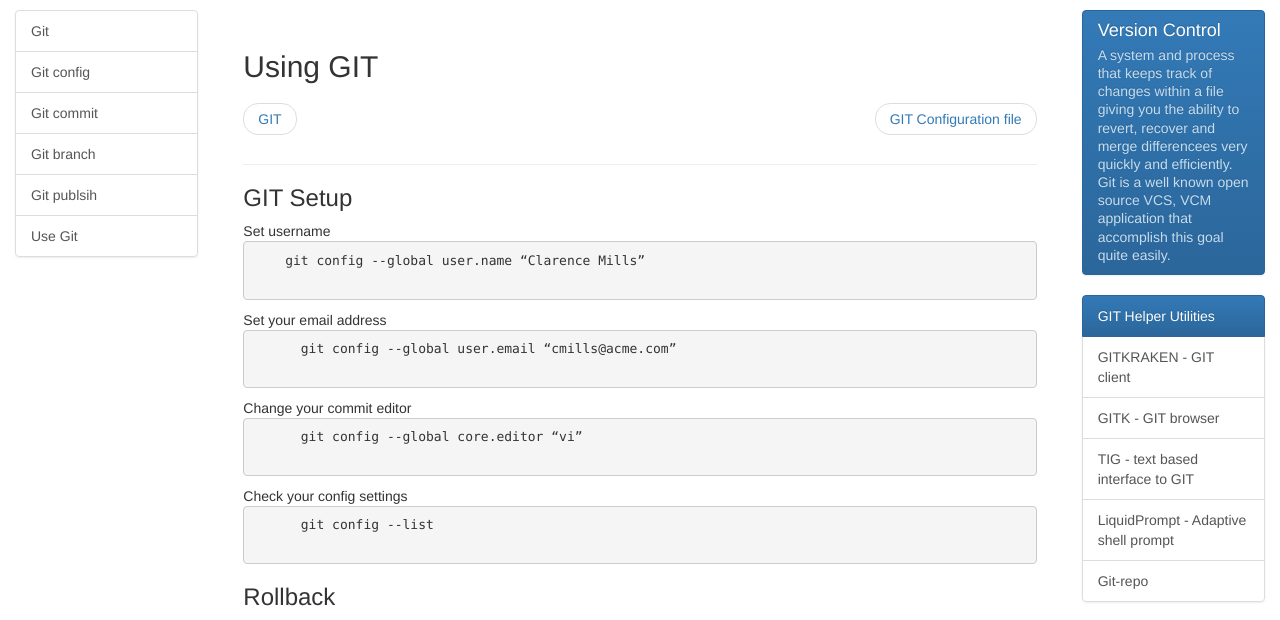
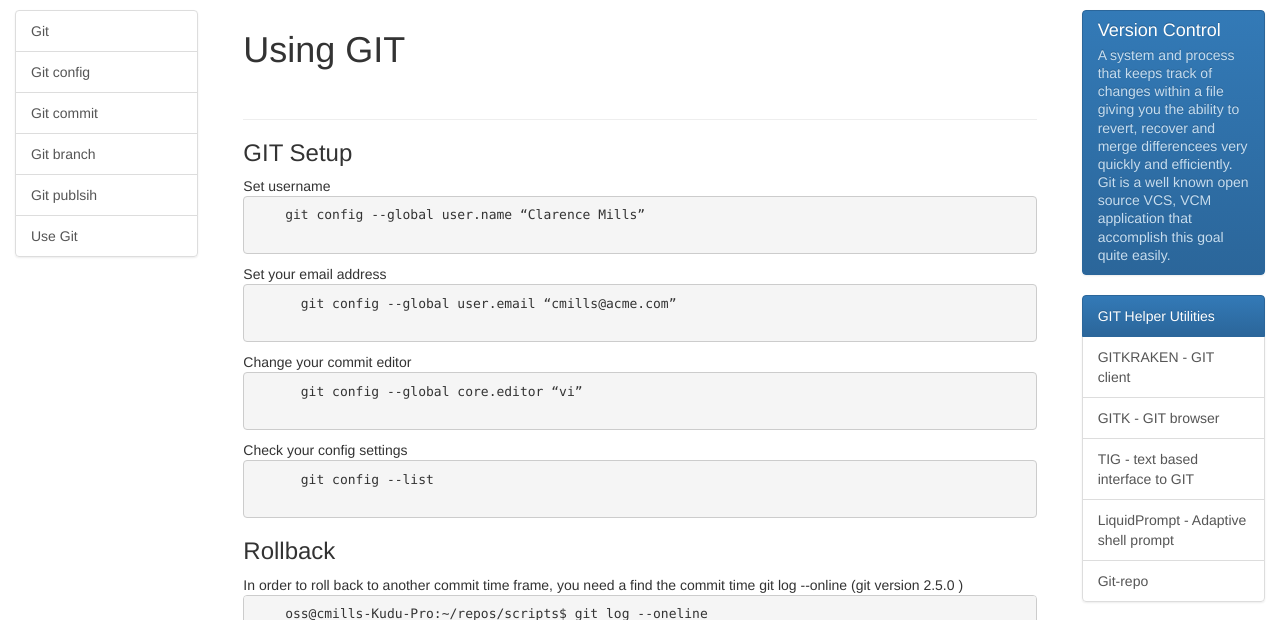
Before and after one commit to becomeonewiththecode/website, a PHP site: page /git/use-git.php in a window 1280 px wide. Shown: the part 60-680 px from the top of the page. Run offline with PHP 8.4, Linux system fonts and the light colour scheme; some libraries are stand-ins or nearby versions.

Commit message:
Removed pager from top and bottom of use-git.php and git-config.php

```diff
--- a/git/use-git.php
+++ b/git/use-git.php
@@ -36,13 +36,9 @@ include 'git-left.inc';
   <div class="container-fluid">
 
     <!-- Begin Content -->
-    <div class="page-header">
-      <h2>Using GIT</h2>
-      <ul class="pager">
-        <li class="previous"><a href="git.php">GIT</a></li>
-        <li class="next"><a href="gitconfig.php">GIT Configuration file</a></li>
-      </ul>
-    </div>
+
+      <h1>Using GIT</h1>
+      <div class="page-header"></div>
 
   <div>
 
@@ -327,12 +323,6 @@ include 'git-left.inc';
     <code>git ls-files -dmo --exclude-standard</code>
     </p>
 
-    <ul class="pager">
-      <li class="previous"><a href="git.php">GIT</a></li>
-      <li class="top"><a href="use-git.php">Top</a></li>
-      <li class="next"><a href="gitconfig.php">GIT Configuration file</a></li>
-    </ul>
-
     <!-- End Content -->
 
   </div>
```
Also changed, not shown: git/git-config.php (+0 -10 lines).
